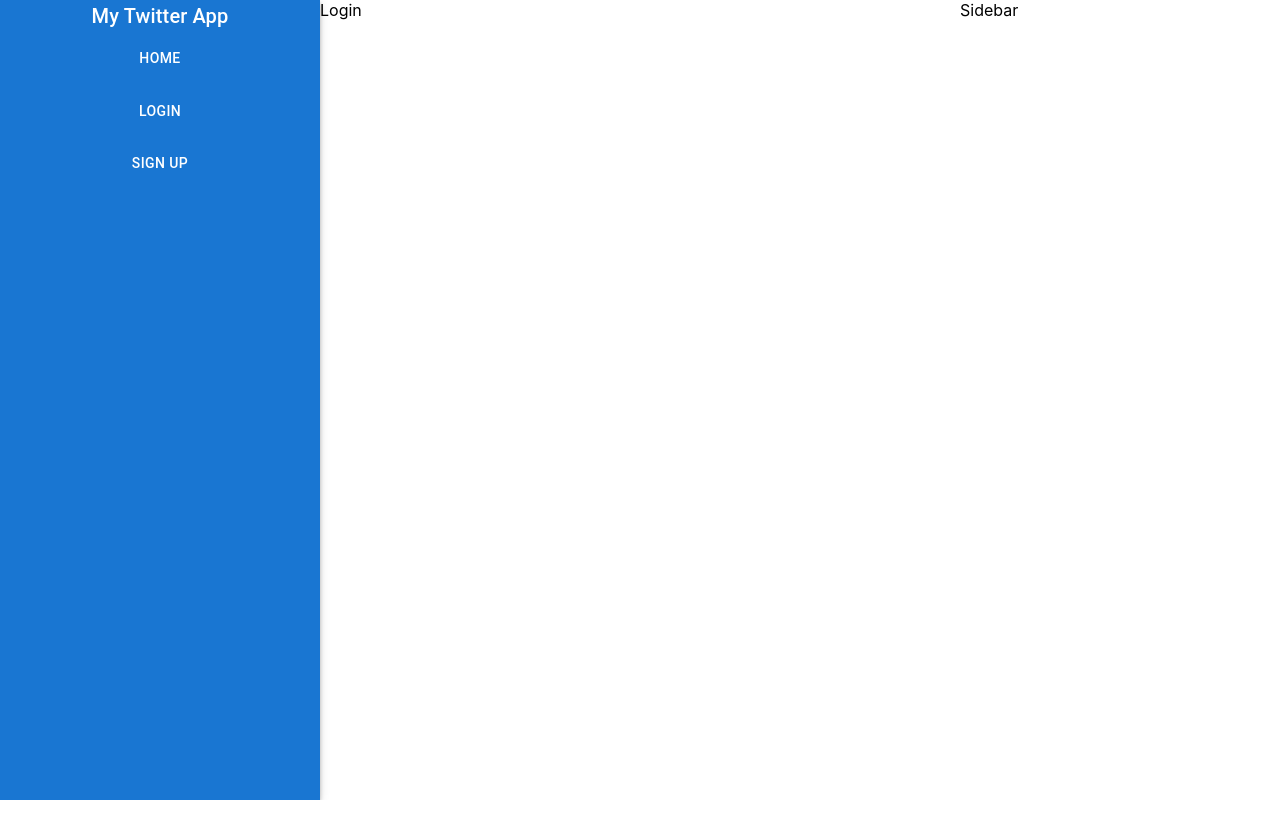
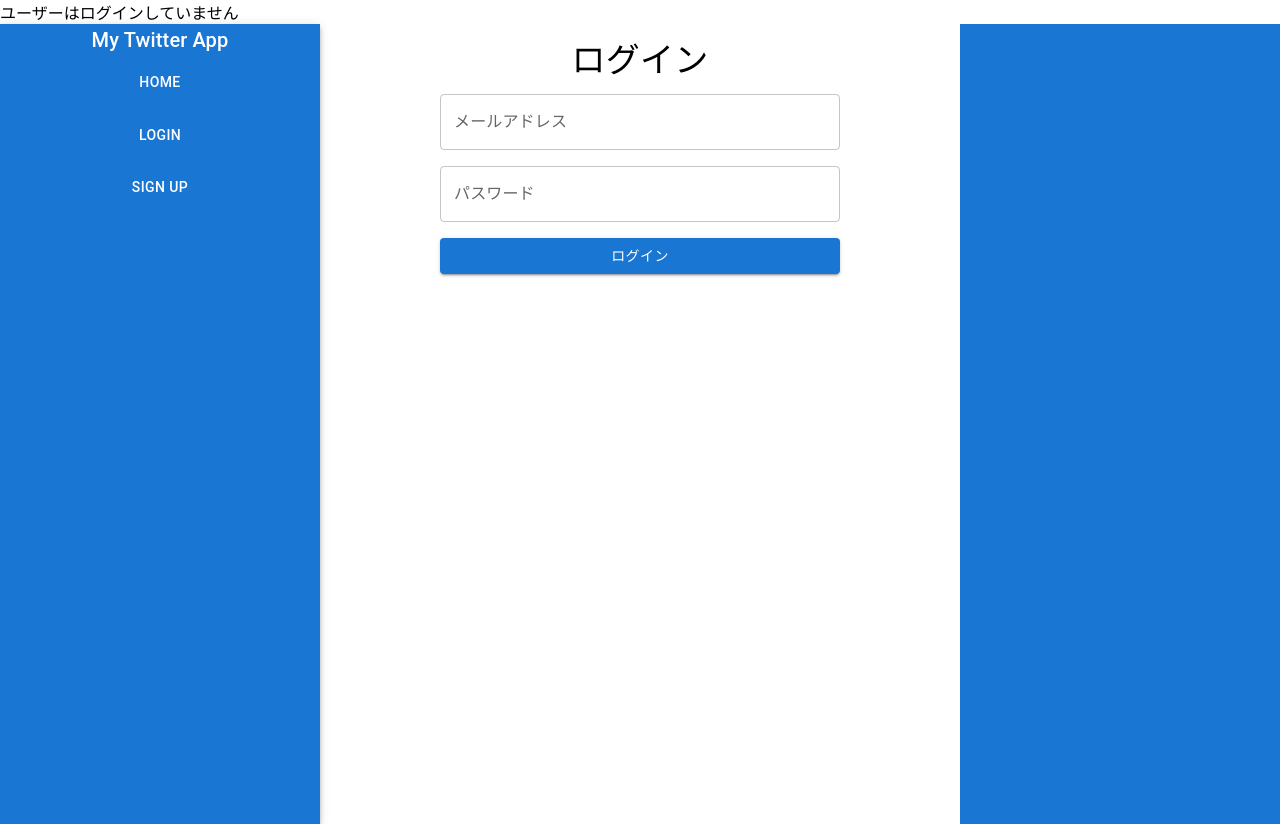
Before and after one commit to taku95/TwitClone, a React (Create React App) app: page /login in a window 1280 px wide. Before the commit the page ends 800 px from the top, so only its background shows below. Built offline with nearby package versions, Linux system fonts and the light colour scheme; no server answers.

Commit message:
signup, login, logout機能追加

```diff
--- a/src/App.js
+++ b/src/App.js
@@ -1,20 +1,54 @@
-import React from "react";
+/* eslint-disable no-unused-vars */
+import React, { useState, useEffect } from "react";
+
 import { BrowserRouter as Router, Route, Routes } from "react-router-dom";
 import { Grid } from "@mui/material";
 
+// components and pages
+import Main from "./pages/Main";
 import Signup from "./pages/Signup";
 import Home from "./pages/Home";
 import Navbar from "./components/Navbar";
 import Sidebar from "./components/Sidebar";
 import Login from "./pages/Login";
+//auth
+import { auth } from "./firebase";
 
 const App = () => {
+  const [isLoggedIn, setIsLoggedIn] = useState(false);
+  const [user, setUser] = useState([]);
+
+  useEffect(() => {
+    const unsubscribe = auth.onAuthStateChanged((user) => {
+      if (user) {
+        // ユーザーがログインしている場合
+        setIsLoggedIn(true);
+        setUser(user);
+      } else {
+        // ユーザーがログアウトしている場合
+        setIsLoggedIn(false);
+      }
+    });
+
+    // コンポーネントがアンマウントされた時にunsubscribeする
+    return () => unsubscribe();
+  }, []);
+
+  console.log(user);
   return (
     <Router>
+      <div>
+        {isLoggedIn ? (
+          <div>ユーザーはログインしています</div>
+        ) : (
+          <div>ユーザーはログインしていません</div>
+        )}
+      </div>
       <Grid container sx={{ height: "100vh" }}>
         <Grid item xs={3}>
-          <Navbar title="My Twitter App" />
+          <Navbar title="My Twitter App" isLoggedIn={isLoggedIn} />
         </Grid>
+
         <Grid item xs={6}>
           <Routes>
             <Route path="/" element={<Home />} />
@@ -22,7 +56,9 @@ const App = () => {
             <Route path="/login" element={<Login />} />
           </Routes>
         </Grid>
-        <Grid item xs={3}>
+        {/* <Main /> */}
+
+        <Grid item xs={3} sx={{ backgroundColor: "primary.main" }}>
           <Sidebar />
         </Grid>
       </Grid>
--- a/src/components/Navbar.js
+++ b/src/components/Navbar.js
@@ -5,8 +5,18 @@ import Toolbar from "@mui/material/Toolbar";
 import Typography from "@mui/material/Typography";
 import Button from "@mui/material/Button";
 import { Link } from "react-router-dom";
+import { auth } from "../firebase";
 
-const Navbar = ({ title }) => {
+const Navbar = ({ title, isLoggedIn }) => {
+  const handleLogout = async () => {
+    try {
+      await auth.signOut();
+      console.log("Logged out");
+    } catch (error) {
+      console.log("Logout error:", error);
+    }
+  };
+
   return (
     <AppBar position="static" sx={{ top: "auto", bottom: 0, height: "100vh" }}>
       <Toolbar sx={{ flexDirection: "column" }}>
@@ -25,6 +35,18 @@ const Navbar = ({ title }) => {
         >
           Home
         </Button>
+        {isLoggedIn ? (
+          <React.Fragment>
+            <Button
+              onClick={handleLogout}
+              variant="text"
+              sx={{ my: 1, color: "white" }}
+            >
+              Logout
+            </Button>
+          </React.Fragment>
+        ) : (
+          <React.Fragment>
             <Button
               component={Link}
               to="/login"
@@ -41,6 +63,8 @@ const Navbar = ({ title }) => {
             >
               Sign Up
             </Button>
+          </React.Fragment>
+        )}
       </Toolbar>
     </AppBar>
   );
--- a/src/components/Sidebar.js
+++ b/src/components/Sidebar.js
@@ -1,7 +1,8 @@
 import React from "react";
+import Grid from "@mui/material/Grid";
 
 const Sidebar = () => {
-  return <div>Sidebar</div>;
+  return <Grid container></Grid>;
 };
 
 export default Sidebar;
--- a/src/pages/Login.js
+++ b/src/pages/Login.js
@@ -1,7 +1,58 @@
 import React from "react";
+import { useForm } from "react-hook-form";
+import { TextField, Button, Box, Typography } from "@mui/material";
+import { signInWithEmailAndPassword } from "firebase/auth";
+import { auth } from "../firebase";
 
 const Login = () => {
-  return <div>Login</div>;
+  const {
+    register,
+    handleSubmit,
+    formState: { errors },
+  } = useForm();
+
+  const onSubmit = async (data) => {
+    try {
+      const { email, password } = data;
+      await signInWithEmailAndPassword(auth, email, password);
+      console.log("ログインに成功しました");
+    } catch (error) {
+      console.log("ログインエラー:", error);
+    }
+  };
+
+  return (
+    <Box sx={{ maxWidth: 400, margin: "0 auto", padding: 2 }}>
+      <Typography variant="h4" component="h1" align="center" gutterBottom>
+        ログイン
+      </Typography>
+      <form onSubmit={handleSubmit(onSubmit)}>
+        <Box sx={{ mb: 2 }}>
+          <TextField
+            {...register("email", { required: "メールアドレスは必須です" })}
+            label="メールアドレス"
+            placeholder="Email"
+            fullWidth
+            error={Boolean(errors.email)}
+            helperText={errors.email?.message}
+          />
+        </Box>
+        <Box sx={{ mb: 2 }}>
+          <TextField
+            {...register("password", { required: "パスワードは必須です" })}
+            type="password"
+            label="パスワード"
+            fullWidth
+            error={Boolean(errors.password)}
+            helperText={errors.password?.message}
+          />
+        </Box>
+        <Button type="submit" variant="contained" fullWidth>
+          ログイン
+        </Button>
+      </form>
+    </Box>
+  );
 };
 
 export default Login;
--- /dev/null
+++ b/src/pages/Main.js
@@ -0,0 +1,25 @@
+/* eslint-disable no-unused-vars */
+import React, { useState, useEffect } from "react";
+
+import { BrowserRouter as Router, Route, Routes } from "react-router-dom";
+import { Grid } from "@mui/material";
+
+import Home from "./Home";
+import Signup from "./Signup";
+import Login from "./Login";
+
+const Main = () => {
+  return (
+    <Router>
+      <Grid item xs={6}>
+        <Routes>
+          <Route path="/" element={<Home />} />
+          <Route path="/signup" element={<Signup />} />
+          <Route path="/login" element={<Login />} />
+        </Routes>
+      </Grid>
+    </Router>
+  );
+};
+
+export default Main;
```
Lines whose indentation alone changed are shown as unchanged.
